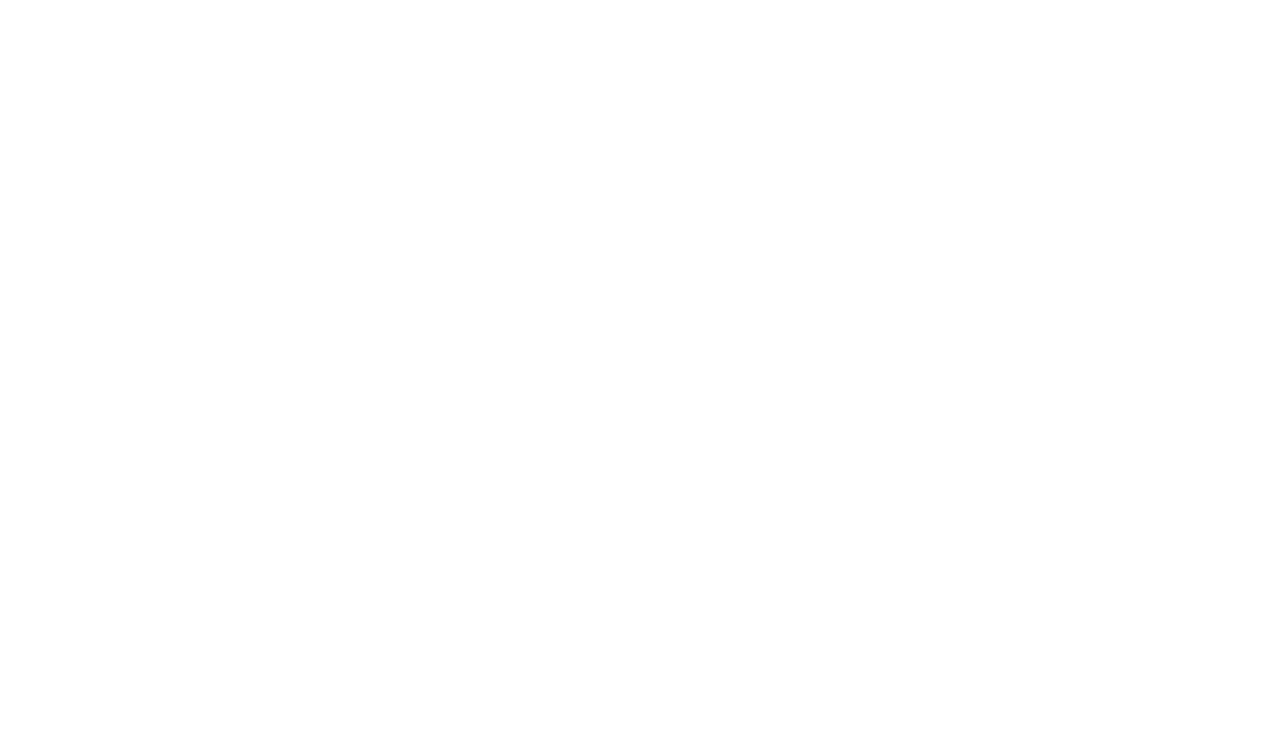
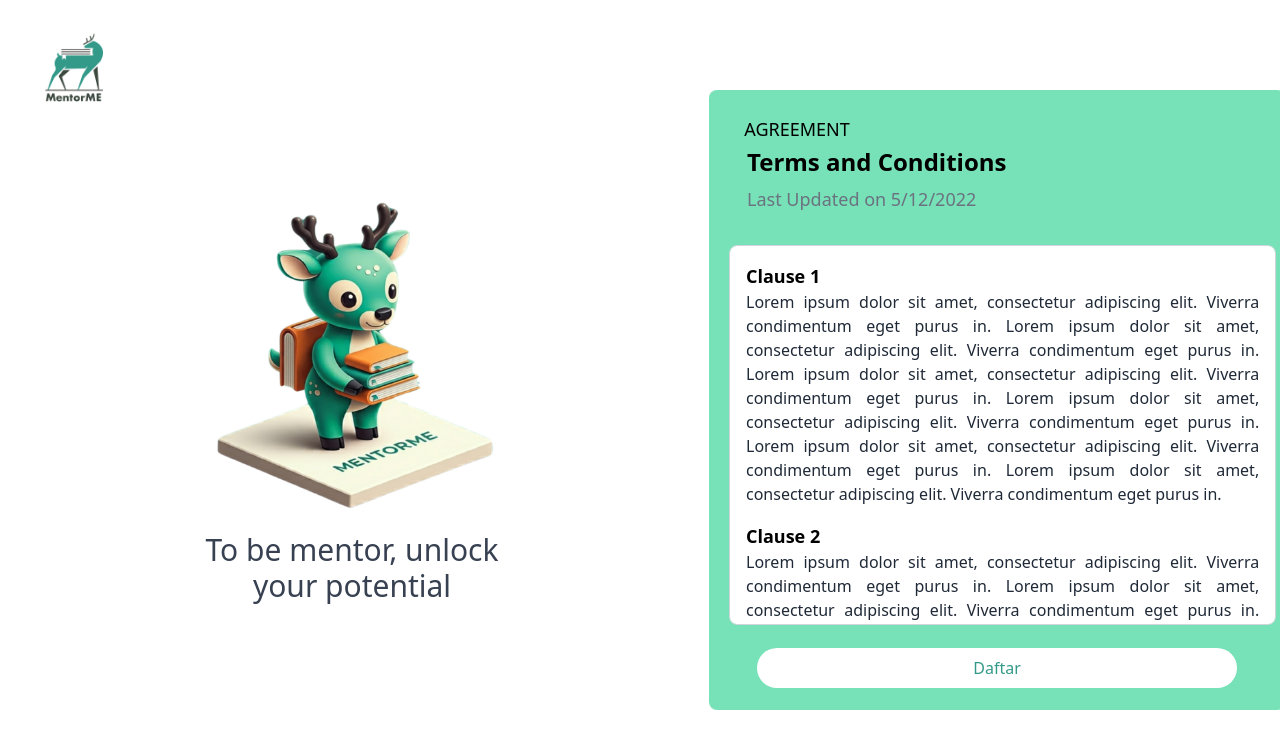
Before and after one commit to Suryadhrma/backupwebformentors, a React (Vite) app: page /mentor/privacypolicy in a window 1280 px wide. Before the commit this address had no page. Shown: the top 748 px of the page. Built offline with nearby package versions, Linux system fonts and the light colour scheme.

Commit message:
privacypolicypage

```diff
--- a/src/App.jsx
+++ b/src/App.jsx
@@ -4,8 +4,8 @@
 import DashboardAdmin from './pages/admin/dashboard/DashboardAdmin';
 import ValidationMentor from './pages/admin/dashboard/ValidationMentor';
 import Register from './components/mentor/register/register'
-import RegisterDua from './components/mentor/register/registerdua'
-import Registercopy from './components/mentor/register/registercopy'
+import Registercopyduwa from './components/mentor/register/registercopy'
+import PrivacyPolicy from './pages/mentor/privacypolicy/privacypolicy';
 
 
     function App() {
@@ -15,7 +15,8 @@
                 <Route path="/admin/dashboard" element={<DashboardAdmin />} />
                 <Route path="/admin/validation-mentor" element={<ValidationMentor/>} />
                 <Route path="/mentor/register" element={<Register/>} />
-                <Route path="/mentor/registercopy" element={<Registercopy/>} />
+                <Route path="/mentor/registercopy" element={<Registercopyduwa/>} />
+                <Route path="/mentor/privacypolicy" element={<PrivacyPolicy/>} />
             </Routes>
           </BrowserRouter>
         );
--- a/src/components/mentor/register/registercopy.jsx
+++ b/src/components/mentor/register/registercopy.jsx
@@ -48,15 +48,15 @@
       />
 
       {/* Left Section */}
-      <div className="relative left-[200px] flex w-1/2 flex-col items-center justify-center text-center">
+      <div className="relative flex w-1/2 flex-col items-center justify-center text-center">
         <img src={maskotImage} alt="Maskot" className="h-80 mb-4" />
         <p className="text-3xl font-medium text-gray-700">To be mentor, unlock</p>
         <p className="text-3xl font-medium text-gray-700">your potential</p>
       </div>
 
       {/* Right Section */}
-      <div className="relative left-[200px] w-lg rounded-lg bg-[#3DD598B2] px-11 py-16 mx-[200px]">
-        <h2 className="mb-6 text-center text-2xl font-semibold text-gray-800">
+      <div className="relative left-[45px] w-1/2 max-w-xl rounded-lg bg-[#3DD598B2] px-12 py-16 ml-15  ">
+        <h2 className="mb-24 text-center text-2xl font-semibold text-gray-800">
           Daftar Sebagai Mentor
         </h2>
         <form
@@ -65,7 +65,7 @@
         >
           <label
             htmlFor="cv"
-            className="block w-full cursor-pointer rounded-md bg-gray-200 py-2 text-center text-gray-700"
+            className="relative block w-full cursor-pointer rounded-md bg-white py-2 pr-[365px] text-center text-gray-400 bottom-16 "
           >
             {fileNames.cv}
           </label>
@@ -75,12 +75,12 @@
             name="cv"
             onChange={(e) => handleFileChange(e, "cv")}
             accept=".pdf,.doc,.docx"
-            className="hidden"
+            className="hidden "
           />
 
           <label
             htmlFor="ktp"
-            className="block w-full cursor-pointer rounded-md bg-gray-200 py-2 text-center text-gray-700"
+            className="relative block w-full cursor-pointer rounded-md bg-white py-2 pr-[360px] text-center text-gray-400 bottom-14"
           >
             {fileNames.ktp}
           </label>
@@ -95,7 +95,7 @@
 
           <label
             htmlFor="photo"
-            className="block w-full cursor-pointer rounded-md bg-gray-200 py-2 text-center text-gray-700"
+            className="relative block w-full cursor-pointer rounded-md bg-white py-2 pr-[335px] text-center text-gray-400 bottom-12"
           >
             {fileNames.photo}
           </label>
@@ -112,17 +112,17 @@
             type="text"
             placeholder="Link Portofolio"
             required
-            className="w-full rounded-md border border-gray-300 p-2 focus:ring-2 focus:ring-green-400 focus:outline-none"
+            className="relative w-full rounded-md border border-gray-300 p-2 focus:ring-2 focus:ring-green-400 focus:outline-none bottom-10"
           />
           <input
             type="text"
             placeholder="Role Kamu (Bisa Lebih Dari 1)"
             required
-            className="w-full rounded-md border border-gray-300 p-2 focus:ring-2 focus:ring-green-400 focus:outline-none"
+            className="relative w-full rounded-md border border-gray-300 p-2 focus:ring-2 focus:ring-green-400 focus:outline-none bottom-8"
           />
           <button
             type="submit"
-            className="w-full rounded-full bg-green-500 py-2 text-white font-bold hover:bg-green-600 transition duration-300"
+            className="relative w-full rounded-full bg-white py-2 text-[#339989] font-bold hover:bg-grey-400 transition duration-300 top-5"
           >
             Next
           </button>
--- /dev/null
+++ b/src/pages/mentor/privacypolicy/privacypolicy.jsx
@@ -0,0 +1,96 @@
+    import React, { useState } from "react";
+    import logoRusa from "../../../assets/logorusa.png";
+    import maskotImage from "../../../assets/maskot.png";
+
+    const PrivacyPolicy = () => {
+        const [showPopup, setShowPopup] = useState(false);
+
+        const handleLogoClick = () => {
+            alert('You clicked on the logo!');
+        };
+
+        const handleMouseOver = (e) => {
+            e.target.style.transform = 'scale(1.1)';
+            e.target.style.transition = 'transform 0.3s ease';
+        };
+
+        const handleMouseOut = (e) => {
+            e.target.style.transform = 'scale(1)';
+        };
+
+        const handleFormSubmit = (e) => {
+            e.preventDefault();
+            setShowPopup(true);
+        };
+
+        const closePopup = () => {
+            setShowPopup(false);
+        };
+
+    return (
+        <div className="relative flex h-screen items-center justify-center bg-white px-4">
+        {/* Logo Rusa - Pojok Kiri Atas */}
+        <img
+            src={logoRusa}
+            alt="Logo"
+            className="absolute top-0 left-0 m-4 h-28"
+        />
+
+        {/* Left Section */}
+        <div className="relative left-[0px] flex w-1/2 flex-col items-center justify-center text-center">
+            <img src={maskotImage} alt="Maskot" className="h-80 mb-4" />
+            <p className="text-3xl font-medium text-gray-700">To be mentor, unlock</p>
+            <p className="text-3xl font-medium text-gray-700">your potential</p>
+        </div>
+
+        {/* Right Section */}
+        <div className="relative left-[45px] w-1/2 max-w-xl h-[620px] rounded-lg bg-[#3DD598B2] px-12 py-16 ml-15">
+        <div className="relative bottom-[25px] left-[40px] -translate-x-1/2 -translate-y-1/2 text-black text-lg text-center font-montserrat">
+            AGREEMENT
+        </div>
+        <div className="relative bottom-[20px] left-[230px] -translate-x-1/2 -translate-y-1/2 text-black text-2xl font-bold font-montserrat">
+            Terms and Conditions
+        </div>
+        <div className="relative bottom-[15px] left-[230px] -translate-x-1/2 -translate-y-1/2 text-gray-500 text-lg font-lato">
+            Last Updated on 5/12/2022
+        </div>
+
+                        {/* Scrollable Clauses */}
+        <div className="absolute top-1/4 left-[20px] w-[95%] h-[380px] overflow-y-auto bg-white border border-gray-300 rounded-lg p-4">
+            <h2 className="text-lg font-bold text-black">Clause 1</h2>
+                <p className="text-justify text-gray-800 text-base leading-6">
+                    Lorem ipsum dolor sit amet, consectetur adipiscing elit. Viverra condimentum eget purus in.
+                    Lorem ipsum dolor sit amet, consectetur adipiscing elit. Viverra condimentum eget purus in.
+                    Lorem ipsum dolor sit amet, consectetur adipiscing elit. Viverra condimentum eget purus in.
+                    Lorem ipsum dolor sit amet, consectetur adipiscing elit. Viverra condimentum eget purus in.
+                    Lorem ipsum dolor sit amet, consectetur adipiscing elit. Viverra condimentum eget purus in.
+                    Lorem ipsum dolor sit amet, consectetur adipiscing elit. Viverra condimentum eget purus in.
+                </p>
+            <h2 className="text-lg font-bold text-black mt-4">Clause 2</h2>
+                <p className="text-justify text-gray-800 text-base leading-6">
+                        Lorem ipsum dolor sit amet, consectetur adipiscing elit. Viverra condimentum eget purus in.
+                        Lorem ipsum dolor sit amet, consectetur adipiscing elit. Viverra condimentum eget purus in.
+                        Lorem ipsum dolor sit amet, consectetur adipiscing elit. Viverra condimentum eget purus in.
+                        Lorem ipsum dolor sit amet, consectetur adipiscing elit. Viverra condimentum eget purus in.
+                        Lorem ipsum dolor sit amet, consectetur adipiscing elit. Viverra condimentum eget purus in.
+                        Lorem ipsum dolor sit amet, consectetur adipiscing elit. Viverra condimentum eget purus in.
+                        Lorem ipsum dolor sit amet, consectetur adipiscing elit. Viverra condimentum eget purus in.
+                        Lorem ipsum dolor sit amet, consectetur adipiscing elit. Viverra condimentum eget purus in.
+                </p>
+        </div>
+
+            <form onSubmit={handleFormSubmit} className="relative top-4 space-y-4">
+
+            <button
+                type="submit"
+                className="relative top-[390px] w-full rounded-3xl  bg-[#FFF] py-2 text-[#339989] transition duration-300 hover:bg-[#38A892]"
+            >
+                Daftar
+            </button>
+            </form>
+        </div>
+        </div>
+    );
+    };
+
+    export default PrivacyPolicy;
```
Also changed, not shown: src/components/mentor/register/registerdua.jsx (deleted, +0 -137 lines).
